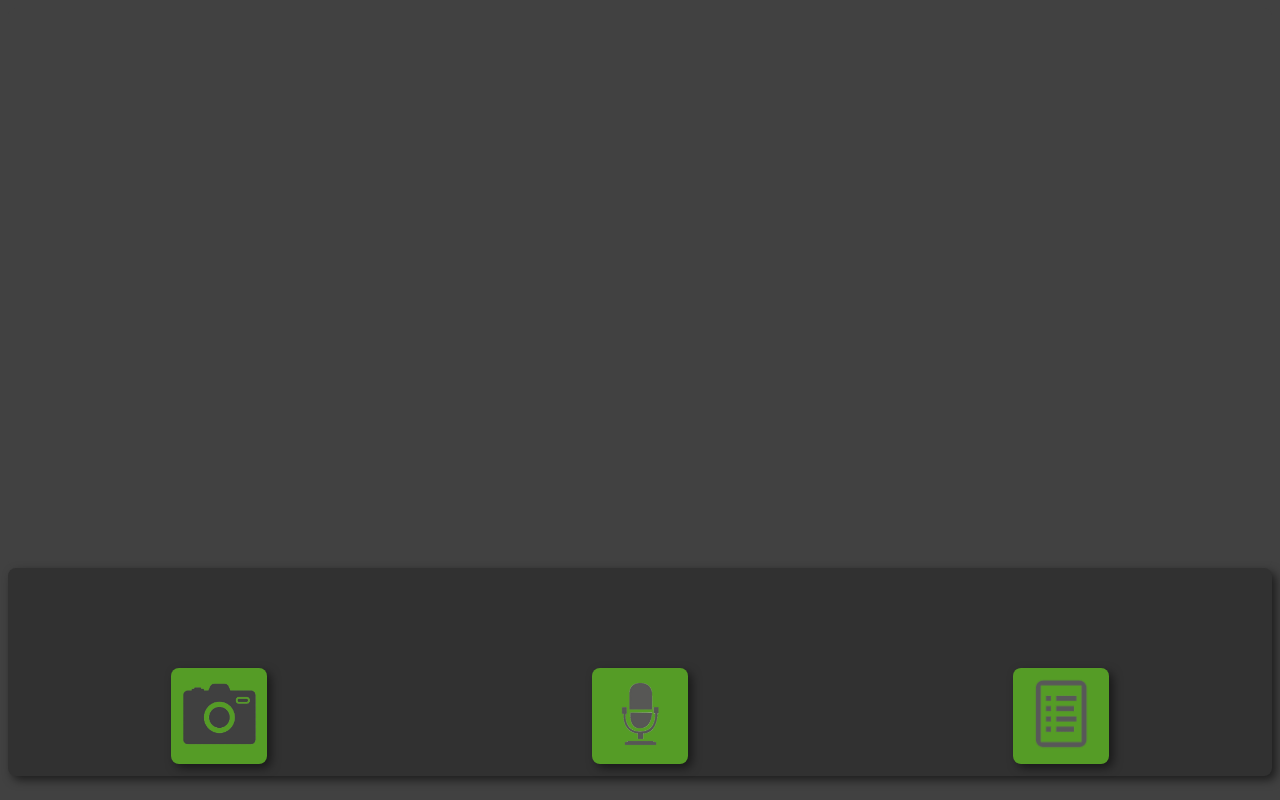
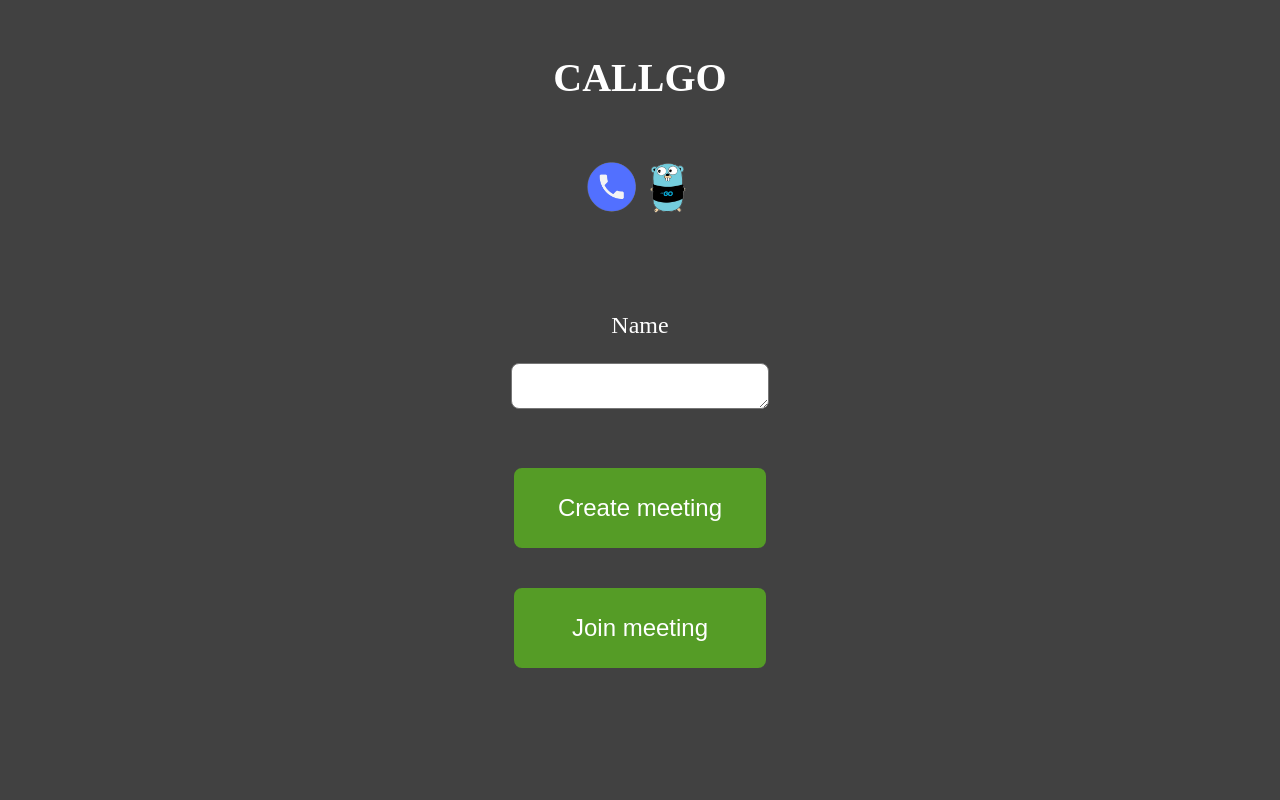
Before and after one commit to HoriaBosoanca/callgo-client, an Angular app: page /menu in a window 1280 px wide. Built offline with nearby package versions, Linux system fonts and the light colour scheme.

Commit message:
Began menu page implementation

```diff
--- a/angular.json
+++ b/angular.json
@@ -88,5 +88,8 @@
         }
       }
     }
+  },
+  "cli": {
+    "analytics": false
   }
 }
--- a/src/app/app.component.html
+++ b/src/app/app.component.html
@@ -1 +1 @@
-<app-camera></app-camera>
+<router-outlet></router-outlet>
--- a/src/app/app.component.ts
+++ b/src/app/app.component.ts
@@ -1,11 +1,12 @@
 import { Component } from '@angular/core';
-import { RouterOutlet } from '@angular/router';
+import { RouterModule, RouterOutlet } from '@angular/router';
 import { CameraComponent } from "./camera/camera.component";
+import { MenuComponent } from './menu/menu.component';
 
 @Component({
   selector: 'app-root',
   standalone: true,
-  imports: [RouterOutlet, CameraComponent],
+  imports: [RouterOutlet, RouterModule, CameraComponent, MenuComponent],
   templateUrl: './app.component.html',
   styleUrl: './app.component.css'
 })
--- a/src/app/app.routes.ts
+++ b/src/app/app.routes.ts
@@ -1,3 +1,8 @@
 import { Routes } from '@angular/router';
+import { MenuComponent } from './menu/menu.component';
+import { CameraComponent } from './camera/camera.component';
 
-export const routes: Routes = [];
+export const routes: Routes = [
+    { path: 'menu', component: MenuComponent },
+    { path: 'video', component: CameraComponent },
+];
--- a/src/app/camera/camera.component.css
+++ b/src/app/camera/camera.component.css
@@ -42,7 +42,6 @@ video{
     border-width: 0vh;
     border-radius: 1vh;
     background-color: rgb(85, 156, 38);
-    color: red;
 
     transition: 0.3s;
 }
--- /dev/null
+++ b/src/app/menu/menu.component.css
@@ -0,0 +1,66 @@
+.menu-button{
+    height: 10vh;
+    width: 20%;
+    color: white;
+    font-size: 3vh;
+
+    background-color: rgb(85, 156, 38);
+    border-radius: 1vh;
+    margin: auto;
+
+    border-width: 0vh;
+    border-radius: 1vh;
+
+    transition: 0.3s;
+}
+
+.menu-button:hover{
+    background-color: rgb(60, 255, 0);
+}
+
+.menu-item{
+    height: 15vh;
+    width: 100%;
+
+    display: flex;
+    align-items: last baseline;
+}
+
+#name-box{
+    width: 100%;
+    text-align: center;
+    margin: auto;
+}
+
+#name-p{
+    font-size: 3vh;
+    color: white;
+}
+
+#name-textarea{
+    font-size: 3vh;
+    height: 5vh;
+    width: 20%;
+    border-radius: 1vh;
+}
+
+img{
+    width: 10%;
+    margin: auto;
+}
+
+
+#title-box{
+    width: 100%;
+    text-align: center;
+}
+
+h1{
+    font-size: 5vh;
+    color: white;
+}
+
+/* FOR EXTRA MARGIN-BOTTOM */
+.mb{
+    margin-bottom: 5vh;
+}
--- /dev/null
+++ b/src/app/menu/menu.component.html
@@ -0,0 +1,28 @@
+<div class="menu-item">
+    <div id="title-box">
+        <h1>CALLGO</h1>
+    </div>
+</div>
+
+<div class="menu-item mb">
+    <img src="../../assets/images/Callgo-logo.png">
+</div>
+
+<div class="menu-item mb">
+    <div id="name-box">
+        <p id="name-p">Name</p>
+        <textarea name="name" id="name-textarea"></textarea>
+    </div>
+</div>
+
+<div class="menu-item">
+    <button class="menu-button">
+        Create meeting
+    </button>
+</div>
+
+<div class="menu-item">
+    <button class="menu-button">
+        Join meeting
+    </button>
+</div>
--- a/src/main.ts
+++ b/src/main.ts
@@ -1,10 +1,13 @@
 import { bootstrapApplication } from '@angular/platform-browser';
-import { provideHttpClient, HttpClientModule } from '@angular/common/http';
+import { provideHttpClient } from '@angular/common/http';
 import { appConfig } from './app/app.config';
 import { AppComponent } from './app/app.component';
+import { provideRouter } from '@angular/router';
+import { routes } from './app/app.routes';
 
 bootstrapApplication(AppComponent, {
   providers: [
-    provideHttpClient() // <-- Add this provider
+    provideHttpClient(), // <-- Add this provider
+    provideRouter(routes),
   ]
 }).catch(err => console.error(err));
```
Also changed, not shown: src/app/menu/menu.component.ts (added, +12 -0 lines), src/assets/images/Callgo-logo.png (added), 1 other file (tests, documents, lock files or other folders).
